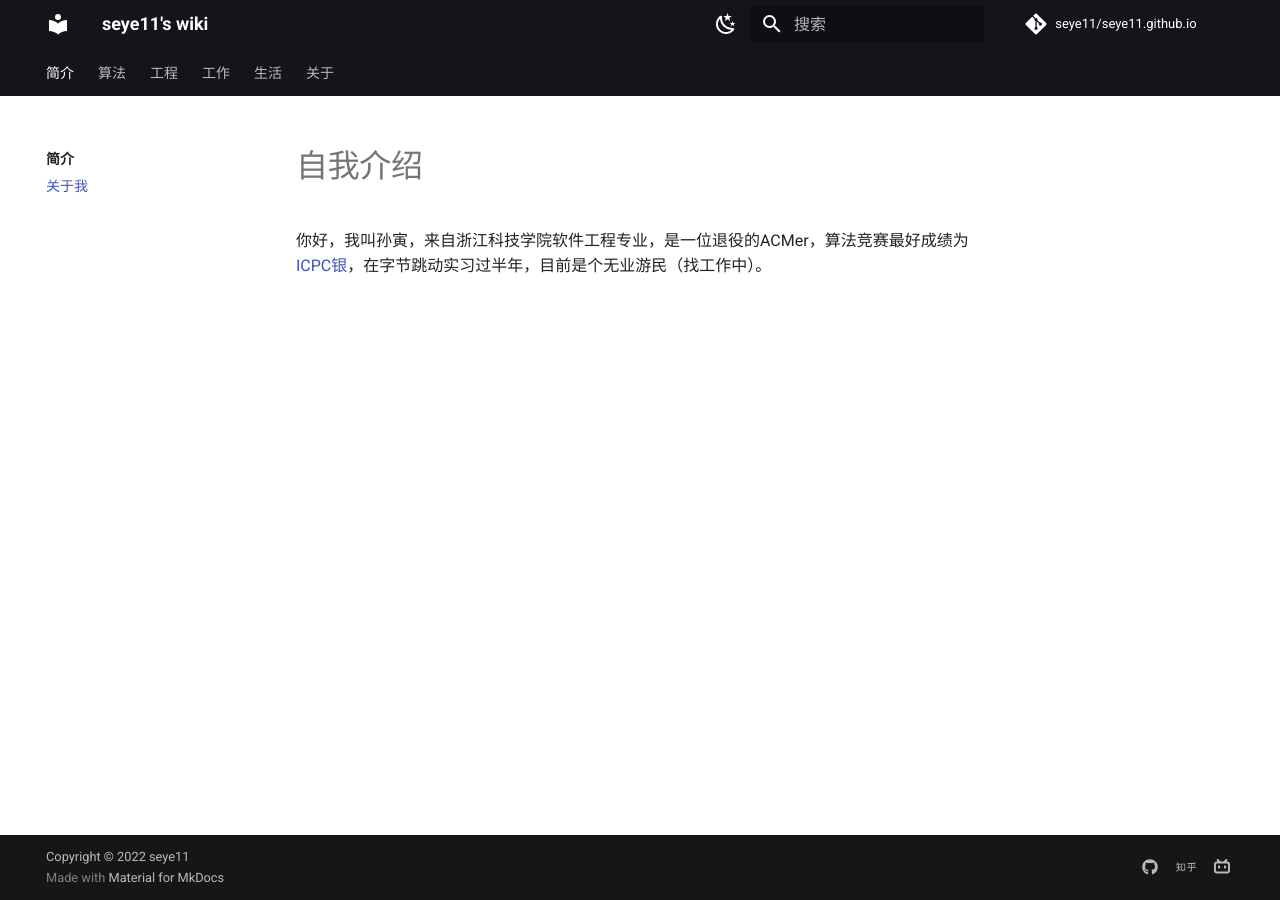
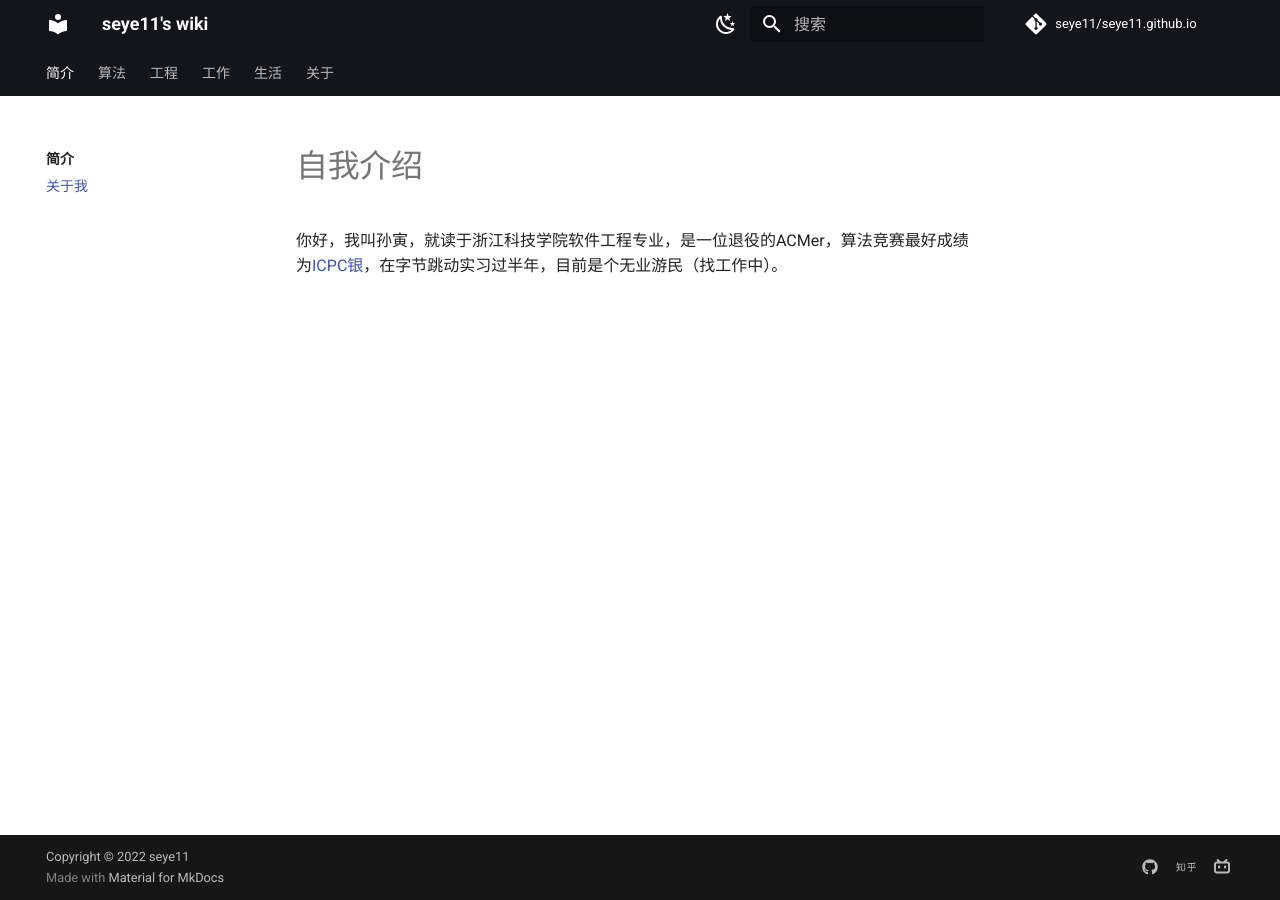
Before and after one commit to seye11/seye11.github.io, an MkDocs documentation site: the page built from docs/intro/me.md, in a window 1280 px wide. Built offline with MkDocs 1.6.1 and Material for MkDocs 9.7.7, drawn with Linux system fonts in a browser that asks for light colours; comment, search, counter and statistics services are not loaded.

Commit message:
update ci.yml

```diff
--- a/docs/intro/me.md
+++ b/docs/intro/me.md
@@ -1,2 +1,2 @@
 # 自我介绍
-你好，我叫孙寅，来自浙江科技学院软件工程专业，是一位退役的ACMer，算法竞赛最好成绩为[ICPC银](https://board.xcpcio.com/icpc/46th/nanjing?organization=%5B%22%E6%B5%99%E6%B1%9F%E7%A7%91%E6%8A%80%E5%AD%A6%E9%99%A2%22%5D)，在字节跳动实习过半年，目前是个无业游民（找工作中）。
+你好，我叫孙寅，就读于浙江科技学院软件工程专业，是一位退役的ACMer，算法竞赛最好成绩为[ICPC银](https://board.xcpcio.com/icpc/46th/nanjing?organization=%5B%22%E6%B5%99%E6%B1%9F%E7%A7%91%E6%8A%80%E5%AD%A6%E9%99%A2%22%5D)，在字节跳动实习过半年，目前是个无业游民（找工作中）。
```
Also changed, not shown: docs/index.md (+1 -0 lines), 1 other file.
